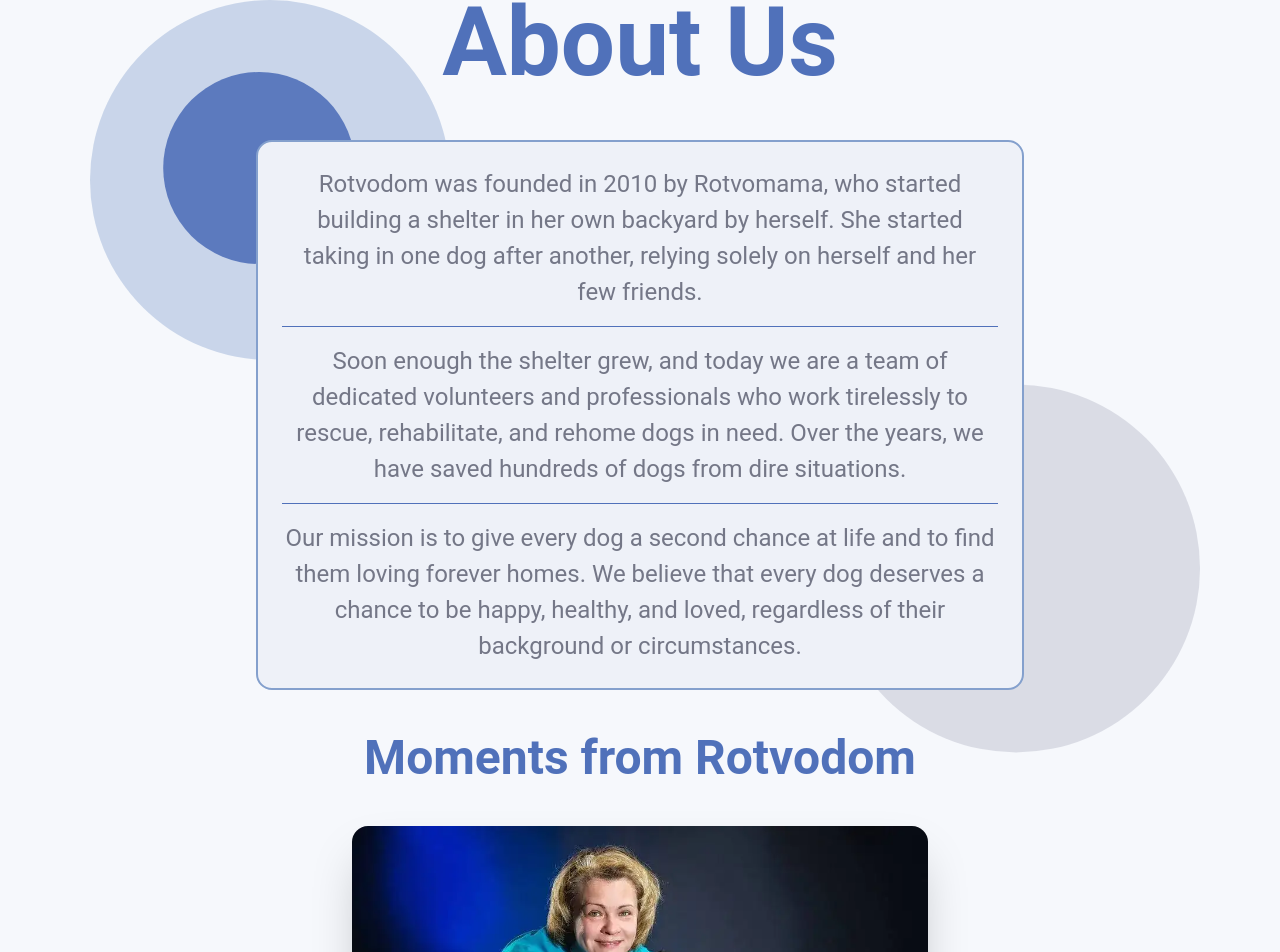
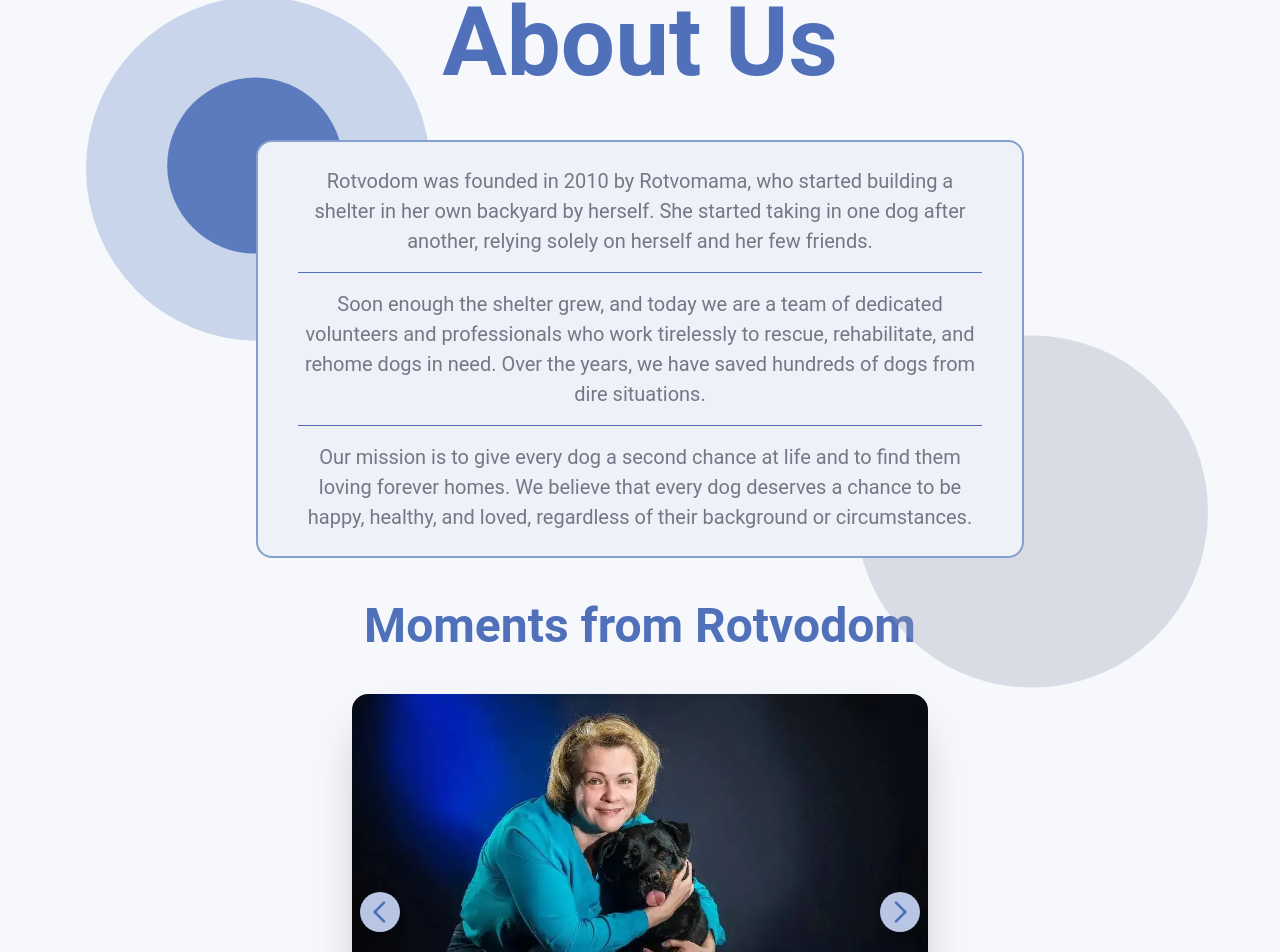
Before and after one commit to bavayra/dog-shelter, a React (Vite) app: page / in a window 1280 px wide. Shown: the part 4696-5648 px from the top of the page. Built offline with nearby package versions, Linux system fonts and the light colour scheme; a web font is replaced by a local one.

Commit message:
style(aboutUs-1280): decreased font size of the text block, increased its px. Decreased sizes of the decor circles and corrected its positions

```diff
--- a/src/App.tsx
+++ b/src/App.tsx
@@ -187,7 +187,7 @@ function App() {
                 mdSize={54}
                 tabletLgSize={64}
                 lgSize={66}
-                xlSize={90}
+                xlSize={86}
                 xl4Size={104}
                 xl5Size={120}
                 color="primary-300"
@@ -203,7 +203,7 @@ function App() {
                 mdSize={30}
                 tabletLgSize={36}
                 lgSize={36}
-                xlSize={48}
+                xlSize={44}
                 xl4Size={60}
                 xl5Size={64}
                 color="primary-500"
@@ -211,7 +211,7 @@ function App() {
                 left="0"
                 opacity={90}
                 zIndex={10}
-                className="tablet-lg:translate-x-[25%] xs:translate-y-[145%] tablet-sm:-translate-x-[10%] tablet-sm:translate-y-[130%] 3xl:ml-6 3xl:mt-4 xs:-translate-x-[5%] 5xl:ml-6 4xl:-ml-2 4xl:mt-2 tablet-lg:mt-4 md:translate-x-[50%] md:translate-y-[110%] lg:-mt-2 lg:translate-x-[50%] xl:translate-x-[85%] xl:translate-y-[75%] 2xl:translate-x-[135%]"
+                className="tablet-lg:translate-x-[25%] xs:translate-y-[145%] tablet-sm:-translate-x-[10%] tablet-sm:translate-y-[130%] 3xl:ml-6 3xl:mt-4 xs:-translate-x-[5%] 5xl:ml-6 4xl:-ml-2 4xl:mt-2 tablet-lg:mt-4 md:translate-x-[50%] md:translate-y-[110%] lg:-mt-2 lg:translate-x-[50%] xl:translate-x-[95%] xl:translate-y-[85%] 2xl:translate-x-[135%]"
               />
             </div>
             <AboutUs />
--- a/src/features/AboutUs.tsx
+++ b/src/features/AboutUs.tsx
@@ -9,7 +9,7 @@ const AboutUs = () => {
           About Us
         </h2>
 
-        <div className="bg-primary-100 4xl:max-w-5xl 5xl:text-4xl 4xl:text-2xl typography-body xs:text-lg border-primary-300 tablet-sm:text-xl tablet-lg:max-w-2xl tablet-lg:px-6 relative z-10 mx-auto my-2 max-w-xl rounded-2xl border-2 px-3 py-6 text-center sm:mx-4 md:mx-auto lg:max-w-3xl xl:text-2xl 2xl:p-10">
+        <div className="bg-primary-100 4xl:max-w-5xl 5xl:text-4xl 4xl:text-2xl typography-body xs:text-lg border-primary-300 tablet-sm:text-xl tablet-lg:max-w-2xl tablet-lg:px-6 relative z-10 mx-auto my-2 max-w-xl rounded-2xl border-2 px-3 py-6 text-center sm:mx-4 md:mx-auto lg:max-w-3xl xl:px-10 2xl:p-10">
           <p>
             Rotvodom was founded in 2010 by Rotvomama, who started building a
             shelter in her own backyard by herself. She started taking in one
@@ -36,14 +36,14 @@ const AboutUs = () => {
             xsSize={40}
             mdSize={64}
             lgSize={76}
-            xlSize={92}
+            xlSize={88}
             xl4Size={116}
             color="neutral-500"
             top="-32"
             right="-12"
             opacity={30}
             zIndex={5}
-            className="4xl:-mt-42 4xl:mr-40 3xl:-translate-x-1/3 tablet-lg:-translate-y-1/5 md:mr-10 lg:-mt-20 xl:-mt-28 xl:mr-28"
+            className="4xl:-mt-42 4xl:mr-40 3xl:-translate-x-1/3 tablet-lg:-translate-y-1/5 md:mr-10 lg:-mt-20 xl:-mt-8 xl:mr-26"
           />
         </div>
         <h3 className="typography-h3 4xl:text-6xl text-primary-500 tablet-lg:text-4xl my-6 text-center md:py-2 md:text-3xl lg:text-5xl">
```
